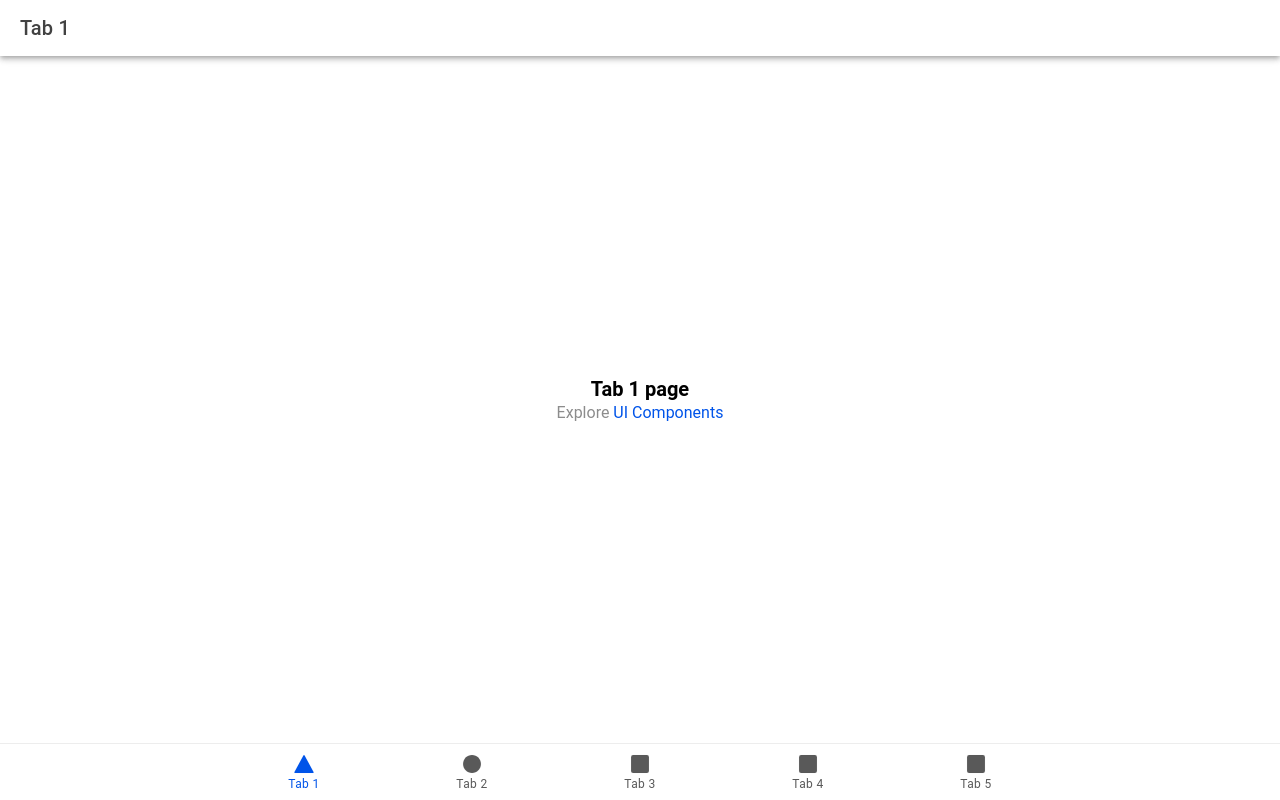
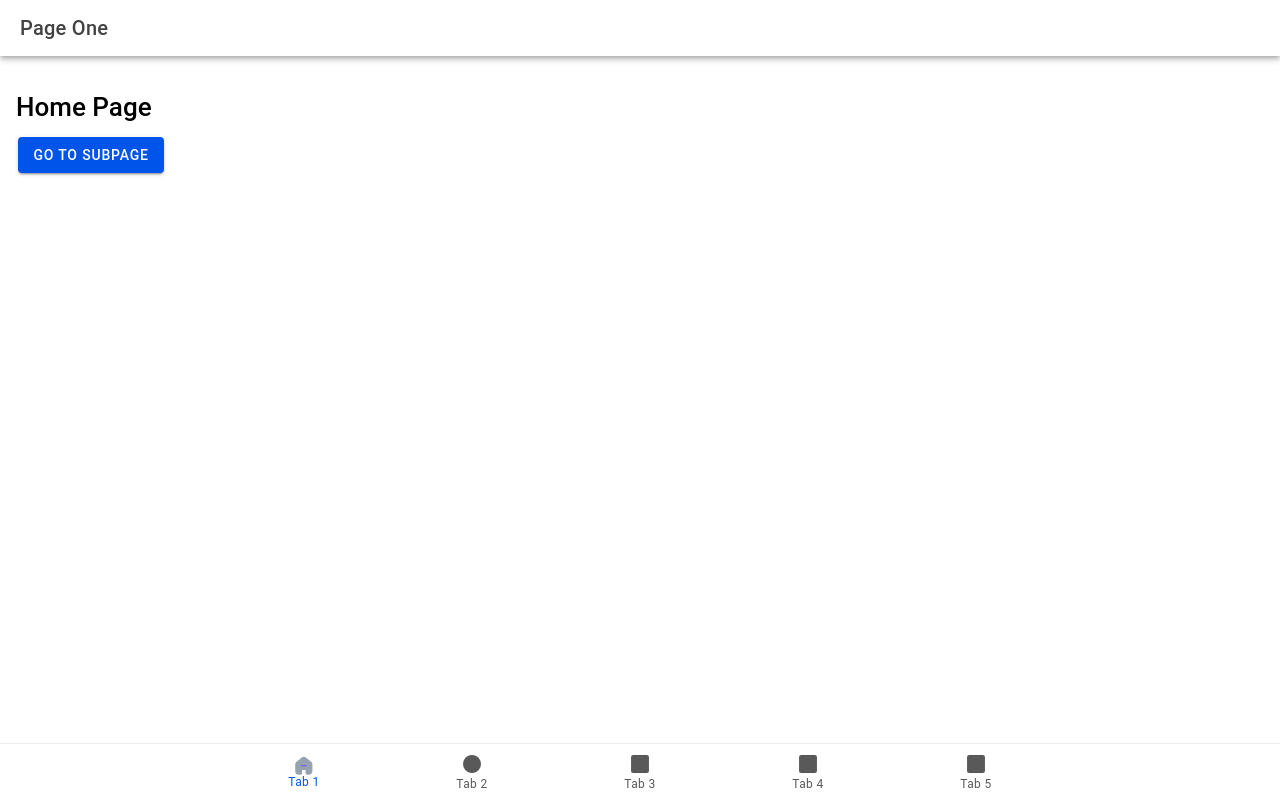
Before and after one commit to deco-builder/meal-u-fe, a React (Vite) app: page /tab1 in a window 1280 px wide. Built offline with nearby package versions, Linux system fonts and the light colour scheme.

Commit message:
chore: sub page added

```diff
--- /dev/null
+++ b/public/icon/repeat-icon.tsx
@@ -0,0 +1,37 @@
+import React from "react";
+
+interface RepeatIconProps {
+  color?: string;
+  selectedColor?: string;
+  selected?: boolean;
+}
+
+const RepeatIcon: React.FC<RepeatIconProps> = ({
+  color = "#97A2B0",
+  selectedColor = "#7862FC",
+  selected = false,
+}) => {
+  return (
+    <svg
+      xmlns="http://www.w3.org/2000/svg"
+      width="18"
+      height="19"
+      viewBox="0 0 18 19"
+      fill={selected ? selectedColor : color}
+    >
+      <path
+        d="M6.43876 17.0893V14.5246C6.43874 13.8746 6.96723 13.3466 7.62183 13.3425H10.0254C10.6829 13.3425 11.216 13.8717 11.216 14.5246V14.5246V17.0818C11.216 17.6455 11.674 18.1036 12.2418 18.1077H13.8816C14.6475 18.1097 15.3827 17.809 15.9249 17.2721C16.4672 16.7351 16.7719 16.006 16.7719 15.2456V7.96034C16.7719 7.34614 16.4977 6.76353 16.0231 6.36947L10.4522 1.94625C9.47841 1.17258 8.08758 1.19758 7.14261 2.00573L1.69149 6.36947C1.19452 6.75192 0.897491 7.33625 0.882812 7.96034V15.2382C0.882813 16.823 2.17684 18.1077 3.7731 18.1077H5.37549C5.64885 18.1097 5.9117 18.0033 6.10571 17.8121C6.29971 17.6209 6.40881 17.3607 6.40881 17.0893H6.43876Z"
+        stroke="#97A2B0"
+        stroke-width="1.2544"
+      />
+      <path
+        fill-rule="evenodd"
+        clip-rule="evenodd"
+        d="M5.76672 9.65302C5.76672 9.30663 6.04753 9.02582 6.39392 9.02582H11.2603C11.6067 9.02582 11.8875 9.30663 11.8875 9.65302C11.8875 9.99941 11.6067 10.2802 11.2603 10.2802H6.39392C6.04753 10.2802 5.76672 9.99941 5.76672 9.65302Z"
+        fill={selected ? color : selectedColor}
+      />
+    </svg>
+  );
+};
+
+export default RepeatIcon;
--- a/src/App.tsx
+++ b/src/App.tsx
@@ -1,37 +1,41 @@
-import { Redirect, Route } from 'react-router-dom';
+import { Redirect, Route } from "react-router-dom";
 import {
   IonApp,
+  IonButton,
+  IonContent,
   IonIcon,
   IonLabel,
+  IonNav,
   IonRouterOutlet,
   IonTabBar,
   IonTabButton,
   IonTabs,
-  setupIonicReact
-} from '@ionic/react';
-import { IonReactRouter } from '@ionic/react-router';
-import { ellipse, square, triangle } from 'ionicons/icons';
-import Tab1 from './pages/Tab-1/Tab1';
-import Tab2 from './pages/Tab-2/Tab2';
-import Tab3 from './pages/Tab-3/Tab3';
-import Tab4 from './pages/Tab-4/Tab4';
-import Tab5 from './pages/Tab-5/Tab5';
+  setupIonicReact,
+} from "@ionic/react";
+import { IonReactRouter } from "@ionic/react-router";
+import { ellipse, square, triangle } from "ionicons/icons";
+import Tab1 from "./pages/Tab-1/Tab1";
+import Tab2 from "./pages/Tab-2/Tab2";
+import Tab3 from "./pages/Tab-3/Tab3";
+import Tab4 from "./pages/Tab-4/Tab4";
+import Tab5 from "./pages/Tab-5/Tab5";
+import RepeatIcon from "../public/icon/repeat-icon";
 
 /* Core CSS required for Ionic components to work properly */
-import '@ionic/react/css/core.css';
+import "@ionic/react/css/core.css";
 
 /* Basic CSS for apps built with Ionic */
-import '@ionic/react/css/normalize.css';
-import '@ionic/react/css/structure.css';
-import '@ionic/react/css/typography.css';
+import "@ionic/react/css/normalize.css";
+import "@ionic/react/css/structure.css";
+import "@ionic/react/css/typography.css";
 
 /* Optional CSS utils that can be commented out */
-import '@ionic/react/css/padding.css';
-import '@ionic/react/css/float-elements.css';
-import '@ionic/react/css/text-alignment.css';
-import '@ionic/react/css/text-transformation.css';
-import '@ionic/react/css/flex-utils.css';
-import '@ionic/react/css/display.css';
+import "@ionic/react/css/padding.css";
+import "@ionic/react/css/float-elements.css";
+import "@ionic/react/css/text-alignment.css";
+import "@ionic/react/css/text-transformation.css";
+import "@ionic/react/css/flex-utils.css";
+import "@ionic/react/css/display.css";
 
 /**
  * Ionic Dark Mode
@@ -42,20 +46,27 @@ import '@ionic/react/css/display.css';
 
 /* import '@ionic/react/css/palettes/dark.always.css'; */
 /* import '@ionic/react/css/palettes/dark.class.css'; */
-import '@ionic/react/css/palettes/dark.system.css';
+import "@ionic/react/css/palettes/dark.system.css";
 
 /* Theme variables */
-import './theme/variables.css';
+import "./theme/variables.css";
+import { useState } from "react";
+import SubPage from "./pages/Tab-1/Sub-Page-1/sub-page-1";
 
 setupIonicReact();
 
-const App: React.FC = () => (
+const App: React.FC = () => {
+  const [isSelected, setIsSelected] = useState(false);
+  return (
     <IonApp>
       <IonReactRouter>
         <IonTabs>
           <IonRouterOutlet>
             <Route exact path="/tab1">
               <Tab1 />
+            </Route>
+            <Route exact path="/tab1/subpage">
+              <SubPage />
             </Route>
             <Route exact path="/tab2">
               <Tab2 />
@@ -74,8 +85,8 @@ const App: React.FC = () => (
             </Route>
           </IonRouterOutlet>
           <IonTabBar slot="bottom">
-          <IonTabButton tab="tab1" href="/tab1">
-            <IonIcon aria-hidden="true" icon={triangle} />
+            <IonTabButton tab="tab1" href="/tab1" onClick={() => setIsSelected(!isSelected)}>
+              <RepeatIcon selected={isSelected} />
               <IonLabel>Tab 1</IonLabel>
             </IonTabButton>
             <IonTabButton tab="tab2" href="/tab2">
@@ -98,6 +109,7 @@ const App: React.FC = () => (
         </IonTabs>
       </IonReactRouter>
     </IonApp>
-);
+  )
+}
 
 export default App;
--- /dev/null
+++ b/src/contexts/auth.tsx
@@ -0,0 +1 @@
+//disini nanti auth
--- /dev/null
+++ b/src/pages/Tab-1/Sub-Page-1/sub-page-1.tsx
@@ -0,0 +1,30 @@
+import React from 'react';
+import {
+  IonBackButton,
+  IonButtons,
+  IonHeader,
+  IonContent,
+  IonToolbar,
+  IonTitle,
+  IonPage,
+} from '@ionic/react';
+
+function SubPage() {
+  return (
+    <IonPage>
+      <IonHeader>
+        <IonToolbar>
+          <IonButtons slot="start">
+            <IonBackButton defaultHref="/tab1"></IonBackButton>
+          </IonButtons>
+          <IonTitle>Sub Page</IonTitle>
+        </IonToolbar>
+      </IonHeader>
+      <IonContent className="ion-padding">
+        <h1>This is Subpage</h1>
+      </IonContent>
+    </IonPage>
+  );
+}
+
+export default SubPage;
--- a/src/pages/Tab-1/Tab1.tsx
+++ b/src/pages/Tab-1/Tab1.tsx
@@ -1,22 +1,34 @@
-import { IonContent, IonHeader, IonPage, IonTitle, IonToolbar } from '@ionic/react';
-import ExploreContainer from '../../components/ExploreContainer';
-import './Tab1.css';
+import React from "react";
+import {
+  IonButton,
+  IonContent,
+  IonHeader,
+  IonPage,
+  IonTitle,
+  IonToolbar,
+  useIonRouter,
+} from "@ionic/react";
+import "./Tab1.css";
 
 const Tab1: React.FC = () => {
+  const router = useIonRouter();
+
+  const navigateToSubPage = () => {
+    router.push('/tab1/subpage');
+  };
+
   return (
     <IonPage>
       <IonHeader>
         <IonToolbar>
-          <IonTitle>Tab 1</IonTitle>
+          <IonTitle>Page One</IonTitle>
         </IonToolbar>
       </IonHeader>
-      <IonContent fullscreen>
-        <IonHeader collapse="condense">
-          <IonToolbar>
-            <IonTitle size="large">Tab 1</IonTitle>
-          </IonToolbar>
-        </IonHeader>
-        <ExploreContainer name="Tab 1 page" />
+      <IonContent className="ion-padding">
+        <h1>Home Page</h1>
+        <IonButton onClick={navigateToSubPage}>
+          Go to SubPage
+        </IonButton>
       </IonContent>
     </IonPage>
   );
```
Lines whose indentation alone changed are shown as unchanged.
